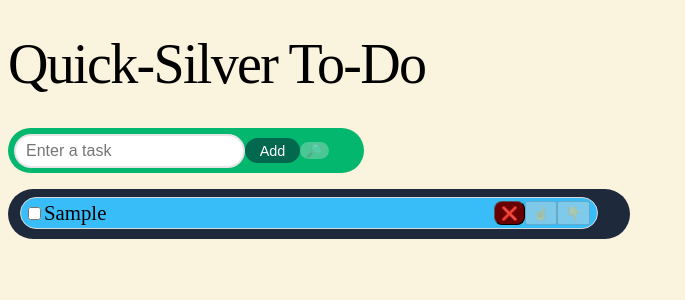
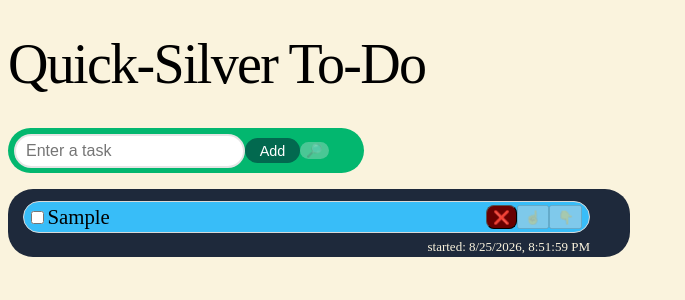
Before and after one commit to V33blvck/quick-silver, a React (Vite) app: page / in a window 1280 px wide. Both pictures are taken after typing "Sample" into the empty fields and a click on the button "Add". Shown: the top 300 px of the page, without its empty margins (0-685 px from the left). Built offline with nearby package versions, Linux system fonts and the light colour scheme.

Commit message:
tasks upadated with time trackers

```diff
--- a/src/index.css
+++ b/src/index.css
@@ -35,6 +35,7 @@ input[type="text"]{
   border-radius: 20px;
   color:black;
   height: 10px;
+  display: flex;
 }
 
 li{
@@ -43,14 +44,12 @@ li{
   padding: 3px;
   background-color: #38BDF8;
   border: 1px solid hsla(0, 0%, 85%, 075);
-  margin-bottom: 10px;
   border-radius: 25px;
   justify-content: space-between;
   min-height: 20px;
   height: auto;
-  width: 95%;
+  width: 98%;
   display: flex;
-
 }
 
 .item-container{
@@ -105,9 +104,32 @@ body {
   border: none;
 }
 .move-down{
-  margin-right: 4px
+  margin-right: 4px;
 }
 .item-actions{
   display: flex;
   flex-wrap: nowrap;
 }
+
+
+.item-wrapper{
+  display: flex;
+  flex-direction: row;
+  flex-wrap: wrap;
+  justify-content: flex-end;
+  margin-left: none;
+  padding-left:none;
+  height: 60px;
+  align-items: center;
+  width: 95%;
+}
+
+.task-times{
+  flex-basis: 100%;
+  text-align: right;
+  color: #FAF3DD;
+  margin: -15px;
+  padding-right: 15px;
+  font-size: 13px;
+
+}
--- a/src/quick-silver.tsx
+++ b/src/quick-silver.tsx
@@ -8,13 +8,18 @@ function QuickSilver_toDo() {
   const [searchTask, setSearchTask] = useState<string>("");
   const [searchMode, setSearchMode] = useState(false);
   //states for search button
+  //const [isAdding, setIsAdding] = useState(false);
+  //state for search button
   const [isSearching, setIsSearching] = useState(false);
+  //state for live filtering
   const [filtering, setFiltering] = useState(false);
-
+  //state for checkbox
   interface Task {
     id: string;
     text: string;
     completed: boolean;
+    time: string;
+    startTime: string;
   }
 
   function handleInputChange(event: React.ChangeEvent<HTMLInputElement>) {
@@ -23,16 +28,31 @@ function QuickSilver_toDo() {
 
   function handleSubmit(event: React.FormEvent<HTMLFormElement>) {
     event.preventDefault();
+    const timestamp: number = Date.now();
+    const date: Date = new Date(timestamp);
     if (newTask.trim() !== "") {
       const task: Task = {
         id: crypto.randomUUID(),
         text: newTask.trim(),
         completed: false,
+        time: "",
+        startTime: date.toLocaleString(),
       };
       setTasks((t) => [...t, task]);
       setNewTask("");
     }
   }
+  /*
+    setIsAdding(true);
+    if (
+      (isAdding && newTask.trim() === "") ||
+      (isSearching && searchTask.trim() === "")
+    ) {
+      console.log("no input detected");
+      alert("no input detected");
+      //setErrorMessage("no Input Detected");
+    }
+    setErrorMessage("");*/
 
   function deleteTask(taskId: string) {
     const updatedTasks = tasks.filter((element) => element.id !== taskId);
@@ -114,6 +134,24 @@ function QuickSilver_toDo() {
     setSearchTask("");
   }
 
+  function displayCompleteTime(task: Task, taskId: string) {
+    if (task.completed === false) {
+      const timestamp: number = Date.now();
+      const date: Date = new Date(timestamp);
+      setTasks((prevTasks) =>
+        prevTasks.map((task) => {
+          if (task.id === taskId) {
+            return {
+              ...task,
+              time: date.toLocaleString(),
+            };
+          }
+          return task;
+        }),
+      );
+    }
+  }
+
   return (
     <div className="to-do-list">
       <h1>Quick-Silver To-Do</h1>
@@ -162,15 +200,18 @@ function QuickSilver_toDo() {
           </>
         )}
       </form>
-
       <ul className="item-container">
         {(isSearching ? filterTask : tasks).map((task, index) => (
+          <div className="item-wrapper">
             <li key={task.id} className="to-do-item">
               <span className="item-title">
                 <input
                   type="checkbox"
                   checked={task.completed}
-                onChange={() => toggleTask(task.id)}
+                  onChange={() => {
+                    toggleTask(task.id);
+                    displayCompleteTime(task, task.id);
+                  }}
                   className="checker"
                 ></input>
                 <span
@@ -206,6 +247,16 @@ function QuickSilver_toDo() {
                 </button>
               </span>
             </li>
+            <span className="task-times">
+              <>
+                {task.completed ? (
+                  <p>completed: {task.time}</p>
+                ) : (
+                  <p>started: {task.startTime}</p>
+                )}
+              </>
+            </span>
+          </div>
         ))}
       </ul>
     </div>
```
Lines whose indentation alone changed are shown as unchanged.
